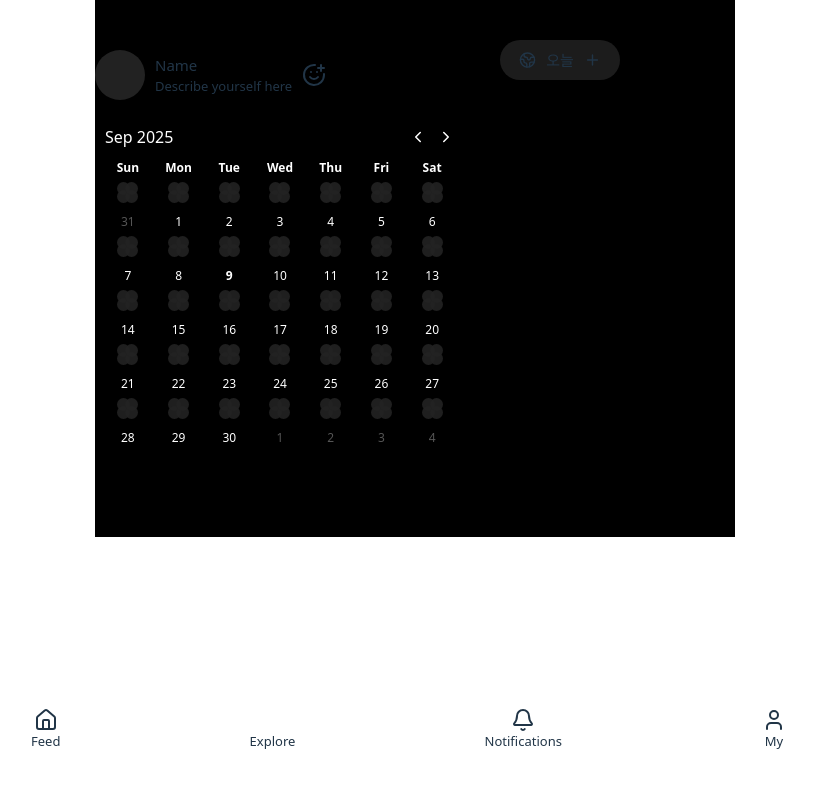
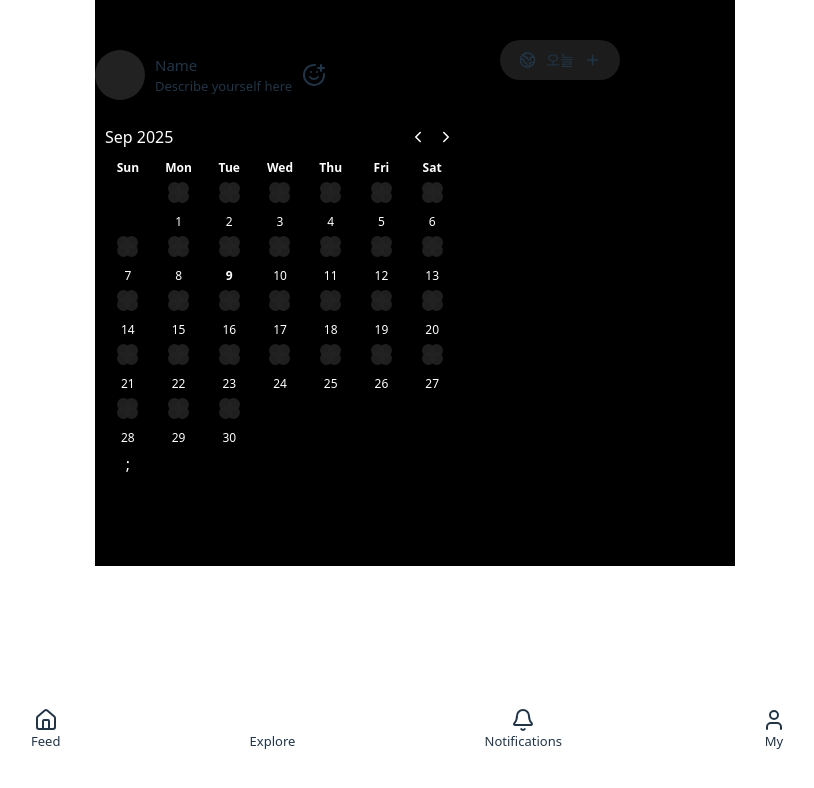
Before and after one commit to hyewon4052/todomate-clone, a React (Vite) app: page / in a window 1280 px wide. Shown: the top 788 px of the page, without its empty margins (225-1039 px from the left). Built offline with nearby package versions, Linux system fonts and the light colour scheme.

Commit message:
해당 달이 아닌 날짜는 없어지도록 수정

```diff
--- a/src/components/Calendar.tsx
+++ b/src/components/Calendar.tsx
@@ -54,13 +54,12 @@ const Calendar = () => {
           const isToday = day.isSame(dayjs(), "day");
           const isSelected = selectedDate?.isSame(day, "day");
 
+          if (!isCurrentMonth) return <div></div>;
+
           return (
             <div
-              css={[
-                DayCell,
-                !isCurrentMonth && NotCurrentMonth,
-                isToday && TodayCell,
-              ]}
+              key={day.toString()}
+              css={[DayCell, isToday && TodayCell]}
               onClick={() => setSelectedDate(day)}
             >
               <TodoIcon />
@@ -72,6 +71,7 @@ const Calendar = () => {
             </div>
           );
         })}
+        ;
       </div>
     </div>
   );
@@ -122,10 +122,6 @@ const DayCell = css`
   font-size: 12px;
 `;
 
-const NotCurrentMonth = css`
-  color: #555;
-`;
-
 const TodayCell = css`
   color: #fff;
   font-weight: bold;
```
